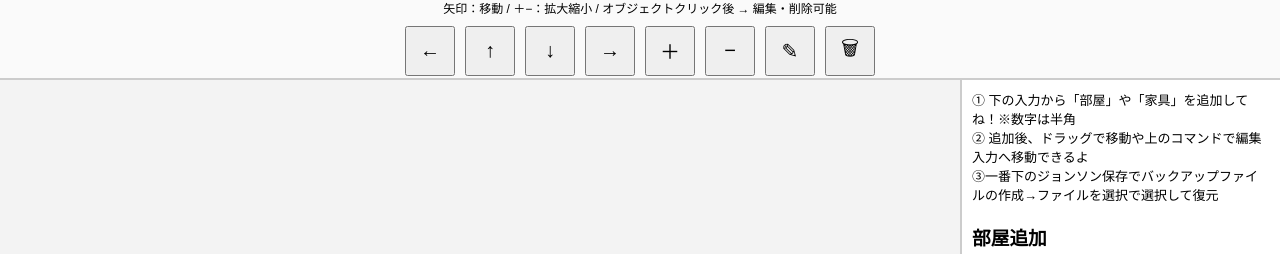
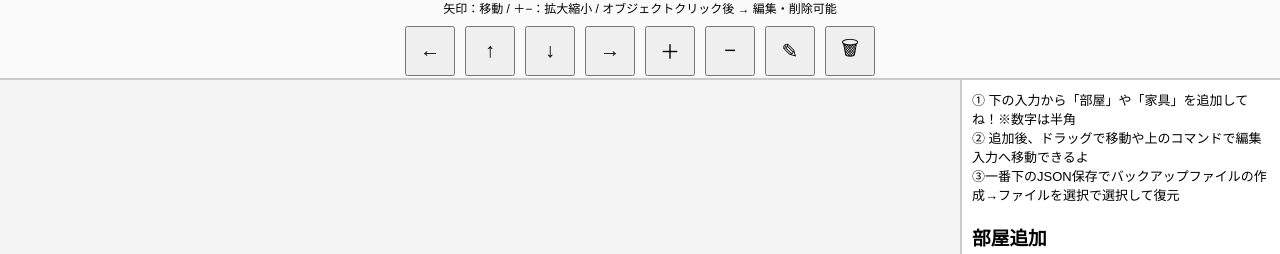
Before and after one commit to Sakua07/ariari-tools, a plain HTML site: page madori/index.html in a window 1280 px wide. Shown: the top 254 px of the page. Drawn offline with nearby package versions, Linux system fonts and the light colour scheme.

Commit message:
Update index.html

```diff
--- a/madori/index.html
+++ b/madori/index.html
@@ -103,7 +103,7 @@ padding:6px;
 <div style="font-size:13px; margin-bottom:10px;">
 ① 下の入力から「部屋」や「家具」を追加してね！※数字は半角<br>
 ② 追加後、ドラッグで移動や上のコマンドで編集入力へ移動できるよ<br>
-③一番下のジョンソン保存でバックアップファイルの作成→ファイルを選択で選択して復元
+③一番下のJSON保存でバックアップファイルの作成→ファイルを選択で選択して復元
 </div>
 
 <h3>部屋追加</h3>
```
